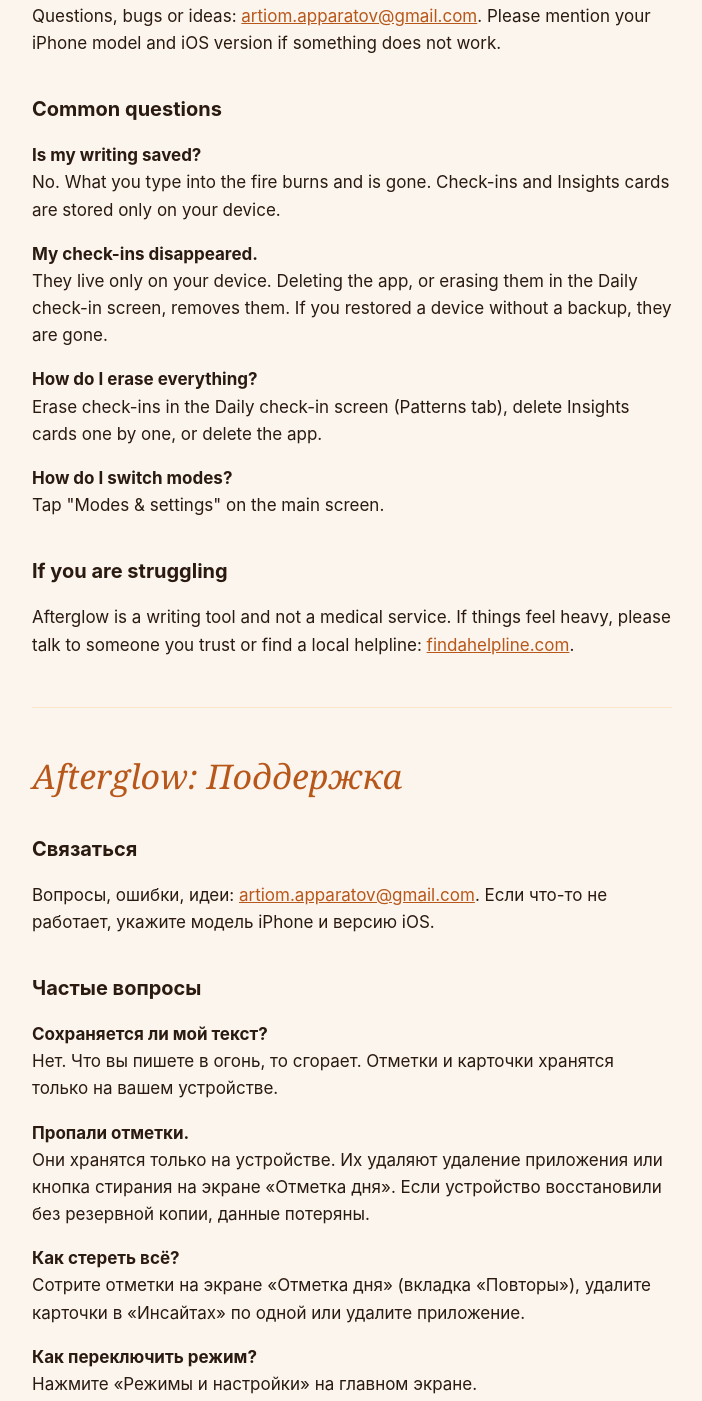
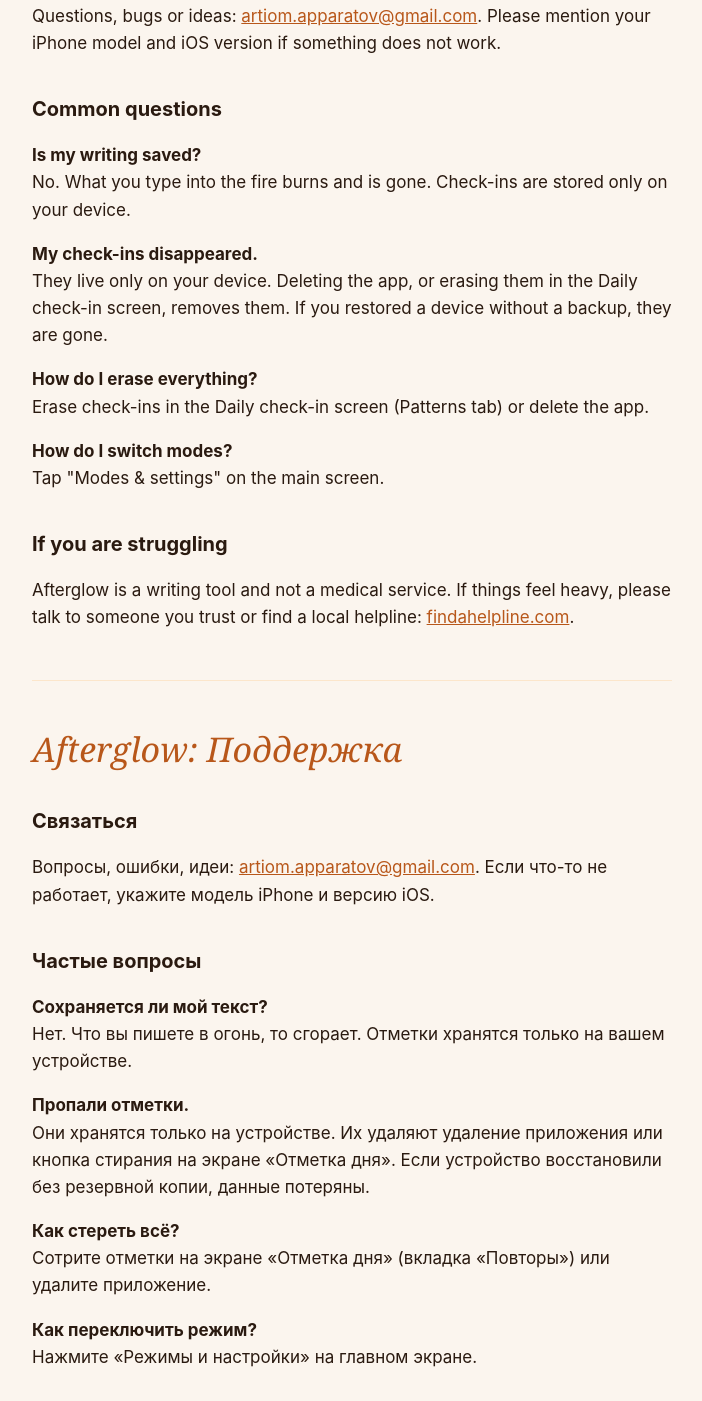
Before and after one commit to apparatov/apparatov.github.io, a plain HTML site: page afterglow/support.html in a window 1280 px wide. Shown: the part 210-1611 px from the top of the page, without its empty margins (288-990 px from the left). Drawn offline with Linux system fonts and the light colour scheme.

Commit message:
Privacy/support: Insights removed, language and totals

```diff
--- a/afterglow/support.html
+++ b/afterglow/support.html
@@ -9,9 +9,9 @@
 <p>Questions, bugs or ideas: <a href="mailto:artiom.apparatov@gmail.com">artiom.apparatov@gmail.com</a>. Please mention your iPhone model and iOS version if something does not work.</p>
 
 <h2>Common questions</h2>
-<p><b>Is my writing saved?</b><br>No. What you type into the fire burns and is gone. Check-ins and Insights cards are stored only on your device.</p>
+<p><b>Is my writing saved?</b><br>No. What you type into the fire burns and is gone. Check-ins are stored only on your device.</p>
 <p><b>My check-ins disappeared.</b><br>They live only on your device. Deleting the app, or erasing them in the Daily check-in screen, removes them. If you restored a device without a backup, they are gone.</p>
-<p><b>How do I erase everything?</b><br>Erase check-ins in the Daily check-in screen (Patterns tab), delete Insights cards one by one, or delete the app.</p>
+<p><b>How do I erase everything?</b><br>Erase check-ins in the Daily check-in screen (Patterns tab) or delete the app.</p>
 <p><b>How do I switch modes?</b><br>Tap "Modes &amp; settings" on the main screen.</p>
 
 <h2>If you are struggling</h2>
@@ -22,9 +22,9 @@
 <h2>Связаться</h2>
 <p>Вопросы, ошибки, идеи: <a href="mailto:artiom.apparatov@gmail.com">artiom.apparatov@gmail.com</a>. Если что-то не работает, укажите модель iPhone и версию iOS.</p>
 <h2>Частые вопросы</h2>
-<p><b>Сохраняется ли мой текст?</b><br>Нет. Что вы пишете в огонь, то сгорает. Отметки и карточки хранятся только на вашем устройстве.</p>
+<p><b>Сохраняется ли мой текст?</b><br>Нет. Что вы пишете в огонь, то сгорает. Отметки хранятся только на вашем устройстве.</p>
 <p><b>Пропали отметки.</b><br>Они хранятся только на устройстве. Их удаляют удаление приложения или кнопка стирания на экране «Отметка дня». Если устройство восстановили без резервной копии, данные потеряны.</p>
-<p><b>Как стереть всё?</b><br>Сотрите отметки на экране «Отметка дня» (вкладка «Повторы»), удалите карточки в «Инсайтах» по одной или удалите приложение.</p>
+<p><b>Как стереть всё?</b><br>Сотрите отметки на экране «Отметка дня» (вкладка «Повторы») или удалите приложение.</p>
 <p><b>Как переключить режим?</b><br>Нажмите «Режимы и настройки» на главном экране.</p>
 <h2>Если вам тяжело</h2>
 <p>Afterglow это инструмент для письма, а не медицинский сервис. Если тяжело, поговорите с близким человеком или найдите местную линию помощи: <a href="https://findahelpline.com">findahelpline.com</a>.</p>
```
Also changed, not shown: afterglow/privacy.html (+4 -4 lines).
